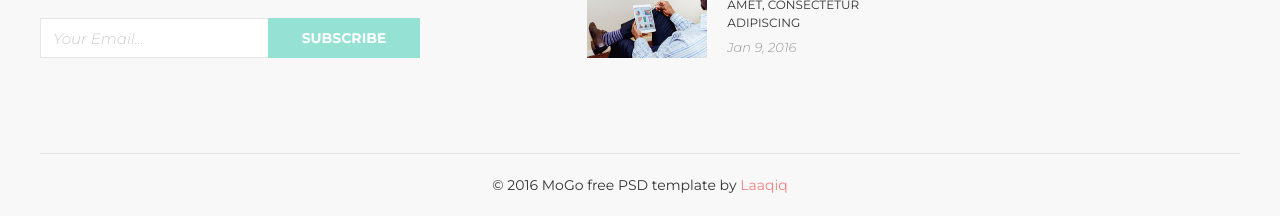
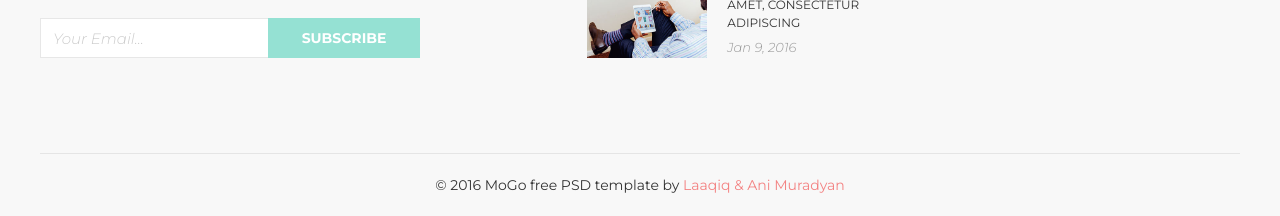
Before and after one commit to anib/Mogo-template, a plain HTML site: page index.html in a window 1280 px wide. Shown: the part 9213-9429 px from the top of the page. Drawn offline with Linux system fonts and the light colour scheme.

Commit message:
Update index.html

```diff
--- a/index.html
+++ b/index.html
@@ -790,7 +790,7 @@
             </div><!-- /.footer__inner -->
 
             <div class="copyright">
-                © 2016 MoGo free PSD template by <span>Laaqiq</span>
+                © 2016 MoGo free PSD template by <span>Laaqiq & Ani Muradyan</span>
             </div>
 
         </div><!-- /.container -->
```
